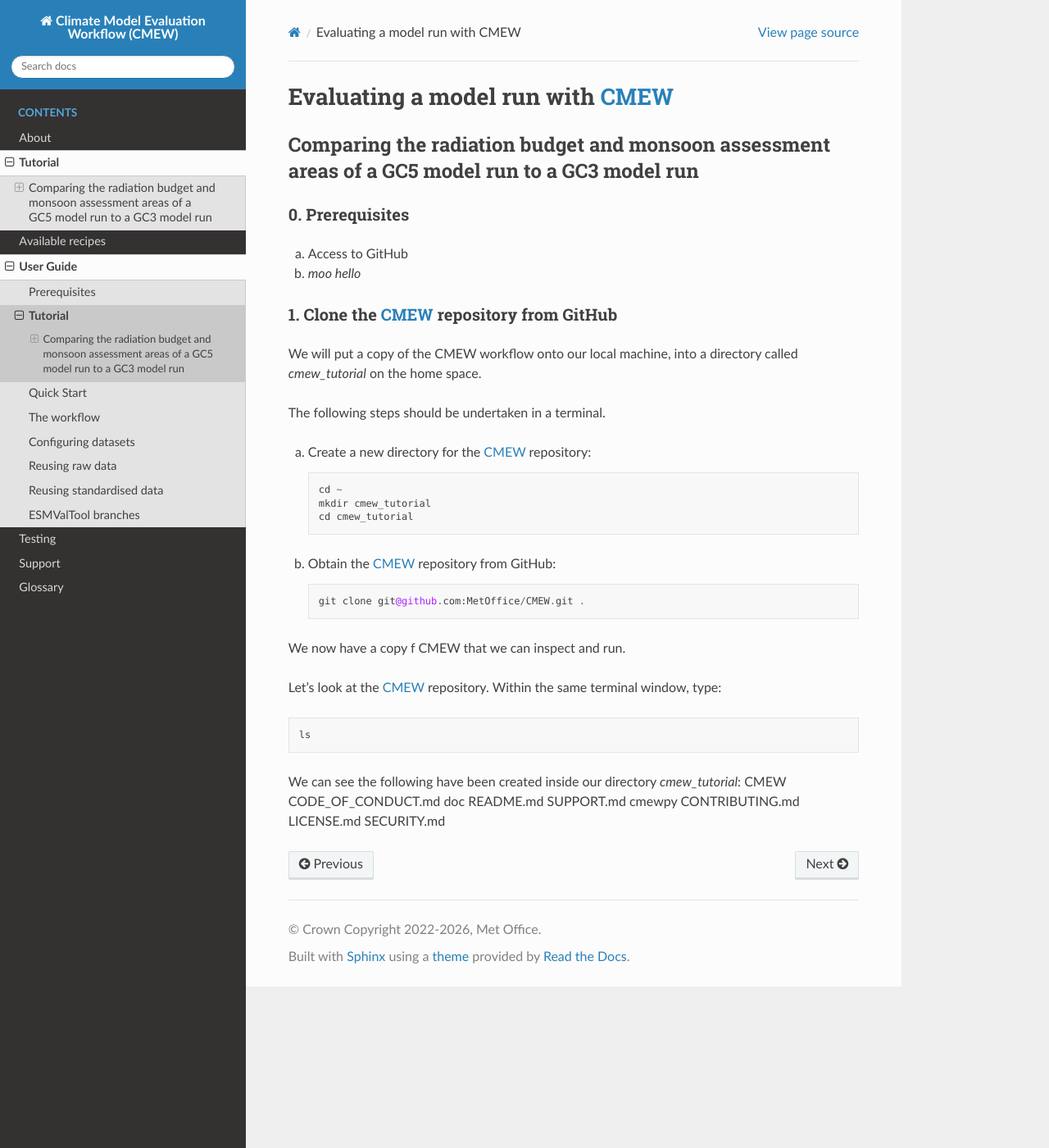
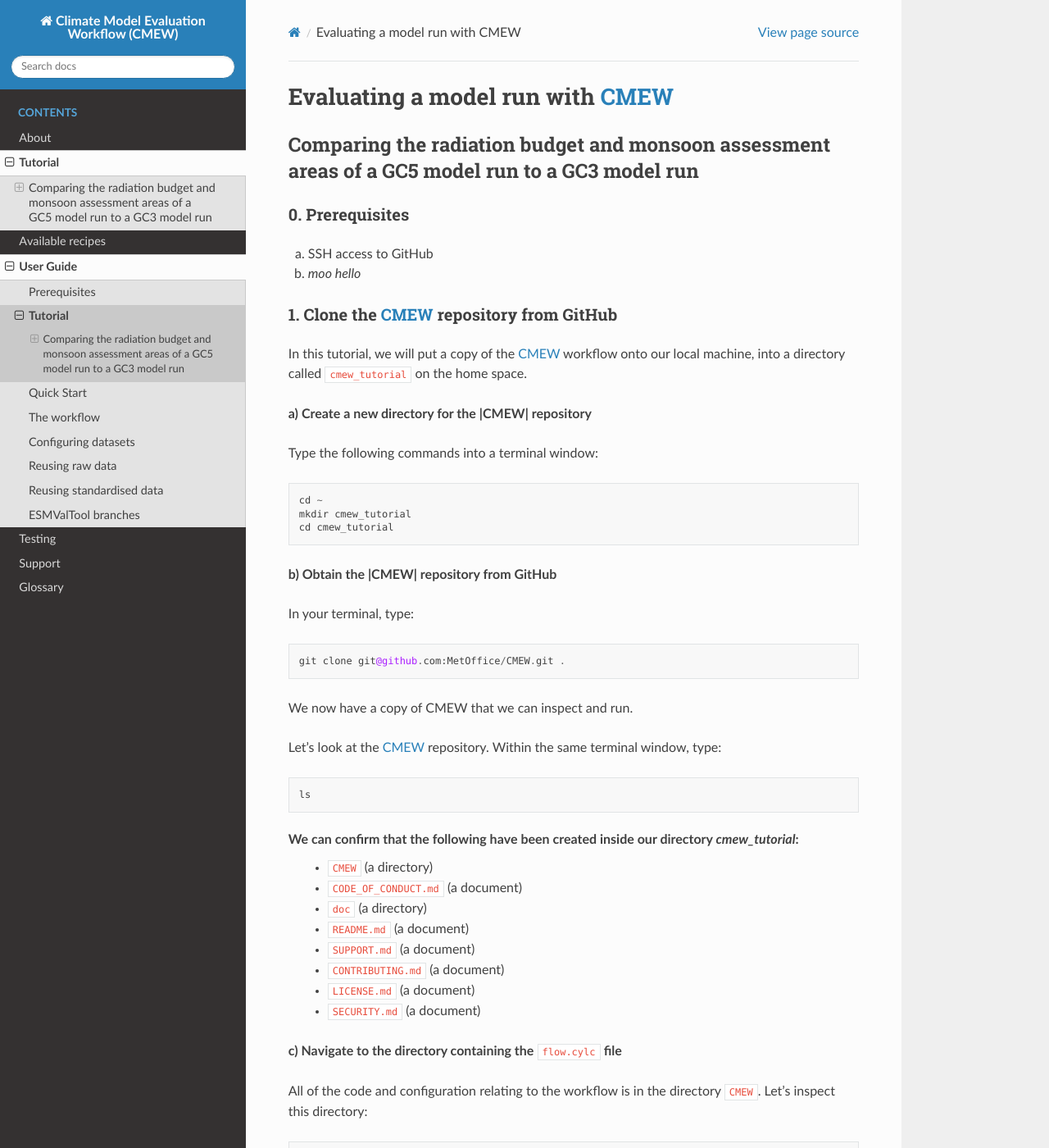
Before and after one commit to MetOffice/CMEW, a Sphinx documentation site: the page built from doc/source/user_guide/tutorial.rst, in a window 1280 px wide and 1400 px high. Shown: the whole window at 82% size. Built offline with Sphinx 7.4.7 and the Read the Docs theme 3.1.0, drawn with Linux system fonts in a browser that asks for light colours; some of the changed text lies outside the part shown.

Commit message:
progress

```diff
--- a/doc/source/user_guide/tutorial.rst
+++ b/doc/source/user_guide/tutorial.rst
@@ -14,41 +14,56 @@
 0. Prerequisites
 ----------------
 
-a) Access to GitHub
+a) SSH access to GitHub
 b) `moo hello`
 
 1. Clone the |CMEW| repository from GitHub
 ------------------------------------------
 
-We will put a copy of the CMEW workflow onto our local machine,
-into a directory called `cmew_tutorial` on the home space.
+In this tutorial,
+we will put a copy of the |CMEW| workflow onto our local machine,
+into a directory called ``cmew_tutorial`` on the home space.
 
-The following steps should be undertaken in a terminal.
+**a) Create a new directory for the |CMEW| repository**
 
-a) Create a new directory for the |CMEW| repository::
+Type the following commands into a terminal window::
 
     cd ~
     mkdir cmew_tutorial
     cd cmew_tutorial
 
-b) Obtain the |CMEW| repository from GitHub::
+**b) Obtain the |CMEW| repository from GitHub**
+
+In your terminal, type::
 
     git clone git@github.com:MetOffice/CMEW.git .
 
-We now have a copy f CMEW that we can inspect and run.
+We now have a copy of CMEW that we can inspect and run.
 
 Let's look at the |CMEW| repository.
 Within the same terminal window, type::
 
     ls
 
-We can see the following have been created inside our directory `cmew_tutorial`:
-CMEW
-CODE_OF_CONDUCT.md
-doc
-README.md
-SUPPORT.md
-cmewpy
-CONTRIBUTING.md
-LICENSE.md
-SECURITY.md
+We can confirm that the following have been created inside our directory `cmew_tutorial`:
+ - ``CMEW`` (a directory)
+ - ``CODE_OF_CONDUCT.md`` (a document)
+ - ``doc`` (a directory)
+ - ``README.md`` (a document)
+ - ``SUPPORT.md`` (a document)
+ - ``CONTRIBUTING.md`` (a document)
+ - ``LICENSE.md`` (a document)
+ - ``SECURITY.md`` (a document)
+
+**c) Navigate to the directory containing the** ``flow.cylc`` **file**
+
+All of the code and configuration relating to the workflow is in the directory ``CMEW``.
+Let's inspect this directory::
+
+    ls CMEW
+
+We can confirm that files listed include ``flow.cylc`` and ``rose-suite.conf``.
+To |Cylc| workflow,
+we must be in the directory containing these files to edit and start the workflow.
+
+    cd CMEW
```
